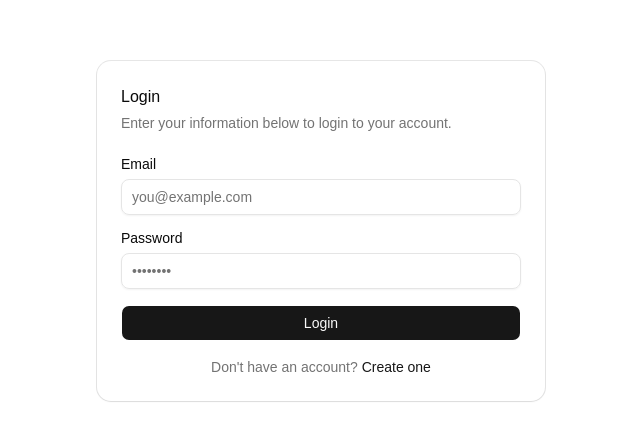
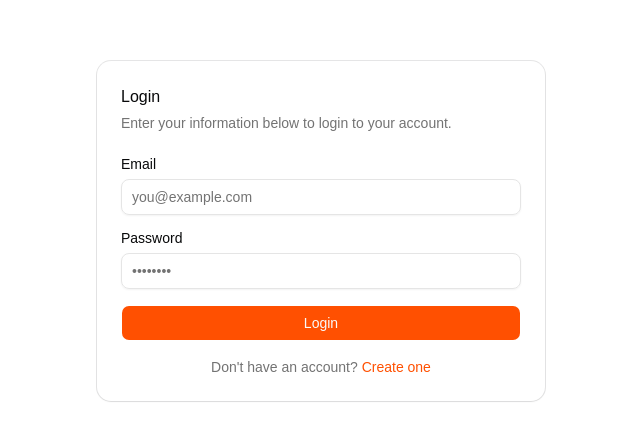
Before and after one commit to aliaboshady/advech-web-app, a React (Vite) app: page /auth/login in a window 1280 px wide. Shown: the part 169-610 px from the top of the page, without its empty margins (319-959 px from the left). Built offline with nearby package versions, Linux system fonts and the light colour scheme; no server answers.

Commit message:
feat: add theme colors

```diff
--- a/src/routes/__root.tsx
+++ b/src/routes/__root.tsx
@@ -7,7 +7,6 @@ import { ToastContainer } from "react-toastify";
 import "react-toastify/dist/ReactToastify.css";
 
 import "../styles.css";
-import { Navbar } from "@/components/Navbar";
 import { me } from "@/features/auth/api/me";
 
 const NextTopLoader =
@@ -30,7 +29,7 @@ function RootComponent() {
 	return (
 		<>
 			<NextTopLoader
-				color="#000000"
+				color="#FF5001"
 				initialPosition={0.08}
 				crawlSpeed={200}
 				height={3}
--- a/src/routes/_private/index.tsx
+++ b/src/routes/_private/index.tsx
@@ -8,7 +8,9 @@ function Home() {
 	return (
 		<div className="flex min-h-screen items-center justify-center p-8">
 			<div className="space-y-4 text-center">
-				<h1 className="text-4xl font-bold tracking-tight">Welcome to Advech</h1>
+				<h1 className="text-4xl font-bold tracking-tight text-primary">
+					Welcome to Advech
+				</h1>
 				<p className="text-lg text-muted-foreground">
 					You are logged in and on the home page.
 				</p>
--- a/src/styles.css
+++ b/src/styles.css
@@ -65,12 +65,12 @@ body {
 
 :root {
   --background: oklch(1 0 0);
-  --foreground: oklch(0.145 0 0);
+  --foreground: #08090A;
   --card: oklch(1 0 0);
-  --card-foreground: oklch(0.145 0 0);
+  --card-foreground: #08090A;
   --popover: oklch(1 0 0);
-  --popover-foreground: oklch(0.145 0 0);
-  --primary: oklch(0.205 0 0);
+  --popover-foreground: #08090A;
+  --primary: #FF5001;
   --primary-foreground: oklch(0.985 0 0);
   --secondary: oklch(0.97 0 0);
   --secondary-foreground: oklch(0.205 0 0);
@@ -89,7 +89,7 @@ body {
   --chart-5: oklch(0.269 0 0);
   --radius: 0.625rem;
   --sidebar: oklch(0.985 0 0);
-  --sidebar-foreground: oklch(0.145 0 0);
+  --sidebar-foreground: #08090A;
   --sidebar-primary: oklch(0.205 0 0);
   --sidebar-primary-foreground: oklch(0.985 0 0);
   --sidebar-accent: oklch(0.97 0 0);
@@ -99,13 +99,13 @@ body {
 }
 
 .dark {
-  --background: oklch(0.145 0 0);
+  --background: #08090A;
   --foreground: oklch(0.985 0 0);
   --card: oklch(0.205 0 0);
   --card-foreground: oklch(0.985 0 0);
   --popover: oklch(0.205 0 0);
   --popover-foreground: oklch(0.985 0 0);
-  --primary: oklch(0.922 0 0);
+  --primary: #FF5001;
   --primary-foreground: oklch(0.205 0 0);
   --secondary: oklch(0.269 0 0);
   --secondary-foreground: oklch(0.985 0 0);
```
